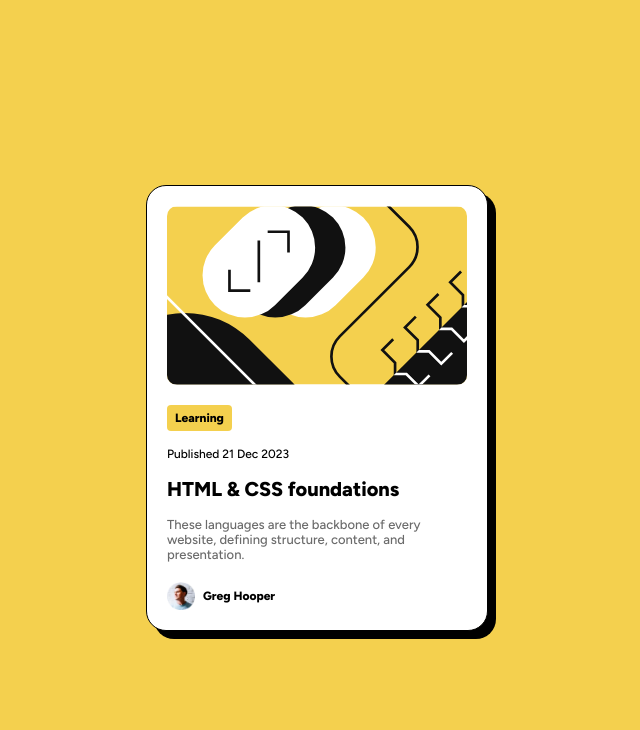
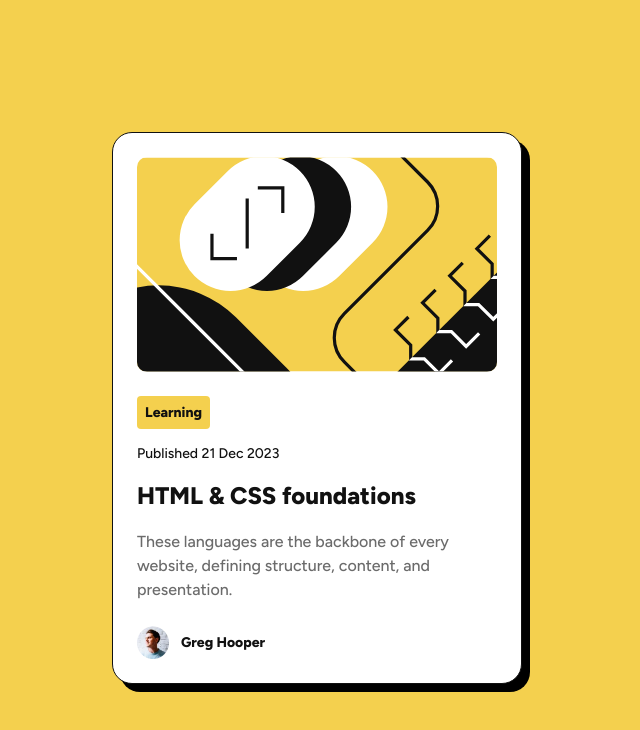
Before and after one commit to nerdynischal/blog-preview-card-main, a plain HTML site: page index.html in a window 1280 px wide. Shown: the whole page, without its empty margins (323-963 px from the left). Drawn offline with Linux system fonts and the light colour scheme.

Commit message:
Update style.css

```diff
--- a/style.css
+++ b/style.css
@@ -1,6 +1,7 @@
 body {
   font-family: Figtree;
   font-weight: 500;
+  color: #111111;
   background-color: hsl(47, 88%, 63%);
   height: 100vh;
   display: flex;
@@ -10,14 +11,14 @@ body {
 
 .blog-card {
   background-color: white;
-  width: 300px;
+  width: 360px;
   display: flex;
   flex-direction: column;
   border-radius: 20px;
-  border: 1px solid black;
-  padding: 20px;
+  border: 1px solid #111111;
+  padding: 24px;
   box-shadow: 8px 8px black;
-  row-gap: 20px;
+  row-gap: 24px;
 }
 
 .blog-card img {
@@ -35,7 +36,8 @@ body {
 }
 
 .chip {
-  font-size: 12px;
+  font-size: 14px;
+  line-height: 1.5;
   font-weight: 800;
   background-color: hsl(47, 88%, 63%);
   padding: 6px 8px;
@@ -43,11 +45,12 @@ body {
 }
 
 .date {
-  font-size: 12px;
+  font-size: 14px;
 }
 
 .title {
-  font-size: 20px;
+  font-size: 24px;
+  line-height: 1.5;
   font-weight: 800;
   cursor: pointer;
 }
@@ -57,21 +60,22 @@ body {
 }
 
 .description {
-  font-size: 13px;
+  font-size: 16px;
+  line-height: 1.5;
   color: hsl(0, 0%, 42%);
 }
 
 .author {
   display: flex;
   align-items: center;
-  gap: 8px;
+  gap: 12px;
 }
 
 .author img {
-  width: 28px;
+  width: 32px;
 }
 
 .author-name {
-  font-size: 12px;
+  font-size: 14px;
   font-weight: 800;
 }
```
